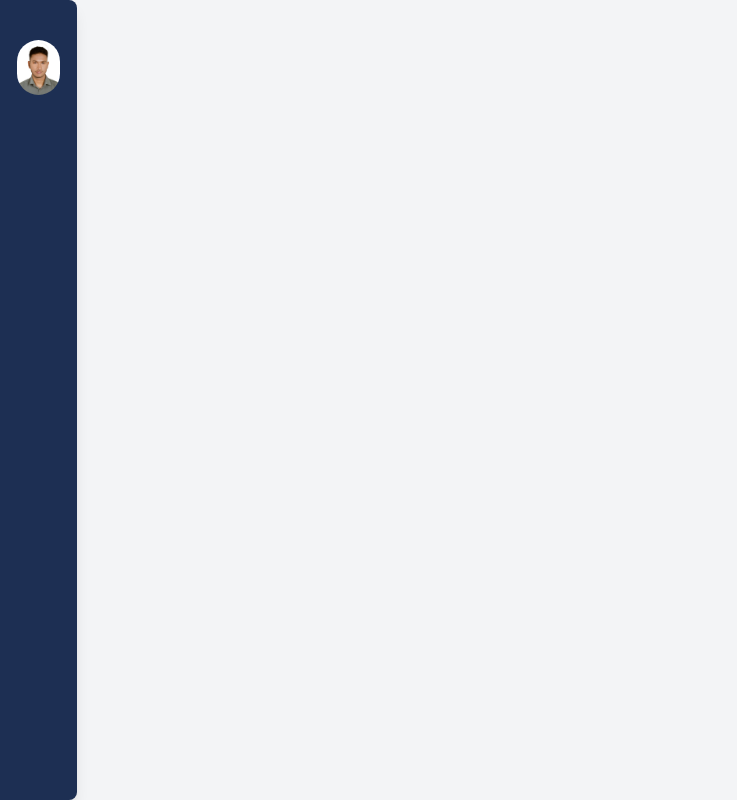
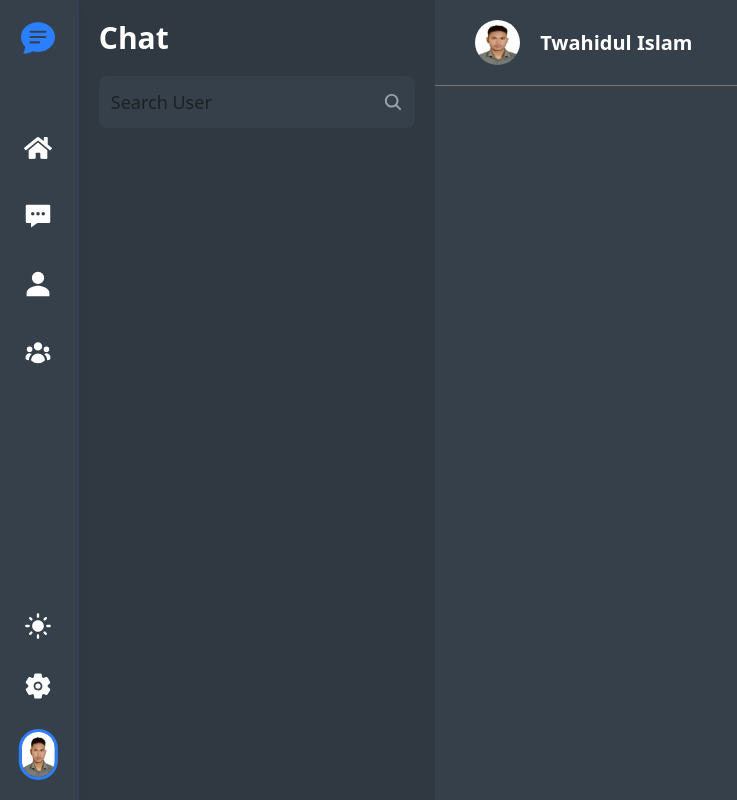
Before and after one commit to twahidulislamdev/chat-flow, a React (Vite) app: page /dashboard in a window 1280 px wide. Shown: the whole page, without its empty margins (0-737 px from the left). Built offline with nearby package versions, Linux system fonts and the light colour scheme.

Commit message:
feat: enhance DashBoard layout with sidebar icons and user profile, improve Login component formatting

```diff
--- a/src/components/pages/DashBoard.jsx
+++ b/src/components/pages/DashBoard.jsx
@@ -1,20 +1,93 @@
-import React from 'react'
+import React from "react";
 import MyPicture from "../../assets/My Picture.jpg";
+import { FaHome } from "react-icons/fa";
+import { BsChatTextFill } from "react-icons/bs";
+import {
+  IoChatboxEllipsesSharp,
+  IoPersonSharp,
+  IoSettings,
+  IoSearch,
+} from "react-icons/io5";
+import { MdLightMode } from "react-icons/md";
+import { HiMiniUserGroup } from "react-icons/hi2";
 
 const DashBoard = () => {
   return (
     <>
       <div className="w-full h-screen flex justify-between items-center bg-gray-100">
-        <div className="w-[6%] h-full bg-[#1d2f53] shadow-lg py-10 rounded-r-lg">
-            <div className=" flex justify-center m-auto mb-10 rounded-full">
-                <img className='w-[55%] h-[55px] rounded-full' src={MyPicture} alt="" />
+        {/* first side start   */}
+        <div className="relative w-[6%] h-full bg-[#36404a] shadow-lg py-5 ">
+          <div className="flex justify-center m-auto mb-10 rounded-full">
+            {/* App logo start  */}
+            <BsChatTextFill className="text-[34px] text-blue-500" />
+          </div>
+          {/* App logo end  */}
+
+          {/* Icons section start */}
+          <div className="flex flex-col items-center space-y-10 mt-20">
+            <FaHome className="text-[28px] text-white" />
+            <IoChatboxEllipsesSharp className="text-[28px] text-white" />
+            <IoPersonSharp className="text-[28px] text-white" />
+            <HiMiniUserGroup className="text-[28px] text-white" />
+          </div>
+          <div className="absolute bottom-40 left-[50%] transform -translate-x-1/2">
+            <MdLightMode className="text-[28px] text-white" />
+          </div>
+          <div className="absolute bottom-25 left-[50%] transform -translate-x-1/2">
+            <IoSettings className="text-[28px] text-white" />
+          </div>
+          {/* Icons section end */}
+          {/* My account start */}
+          <div className="absolute bottom-5 left-[50%] transform -translate-x-1/2 border-3 border-blue-500 rounded-full ">
+            <img
+              className="w-[45px] h-[45px] rounded-full"
+              src={MyPicture}
+              alt=""
+            />
+          </div>
+          {/* My account end */}
+        </div>
+        {/* first side end   */}
+
+        {/* second side start   */}
+        <div className="w-[28%] h-full p-5 bg-[#303841] border-l-2 border-gray-700">
+          <h3 className="text-3xl font-bold text-white mb-5">Chat</h3>
+          {/* Search Box start  */}
+          <div className="relative w-full  rounded-lg ">
+            <input
+              className="px-3 py-3 w-full bg-[#36404a] dark:placeholder-white text-lg rounded-lg"
+              type="text"
+              placeholder="Search User"
+            />
+            <div className="absolute right-3 top-1/2 transform -translate-y-1/2 z-10">
+              <IoSearch className="text-xl text-gray-400" />
             </div>
-            {/* Sidebar content can go here */}
+          </div>
+          {/* Search Box end  */}
+        </div>
+        {/* second side end   */}
+
+        {/* Third side start   */}
+        <div className="w-[66%] h-full  py-5 bg-[#36404a] ">
+          <div className="">
+            <div className="flex justify-start items-center gap-x-5 px-10 pb-5 border-b-1 border-neutral-500">
+              <div className=" border-blue-500 rounded-full ">
+                <img
+                  className="w-[45px] h-[45px] rounded-full"
+                  src={MyPicture}
+                  alt=""
+                />
+              </div>
+              <h3 className="text-xl font-bold text-white ">Twahidul Islam</h3>
+            </div>
+          </div>
+
 
         </div>
+        {/* Third side end   */}
       </div>
     </>
-  )
-}
+  );
+};
 
-export default DashBoard
+export default DashBoard;
--- a/src/components/pages/Login.jsx
+++ b/src/components/pages/Login.jsx
@@ -29,7 +29,6 @@ const Login = () => {
       toast.error("Something Missing");
       return;
     }
-
 
     const auth = getAuth();
     signInWithEmailAndPassword(auth, userInfo.email, userInfo.password)
```
Also changed, not shown: src/main.jsx (+8 -8 lines).
